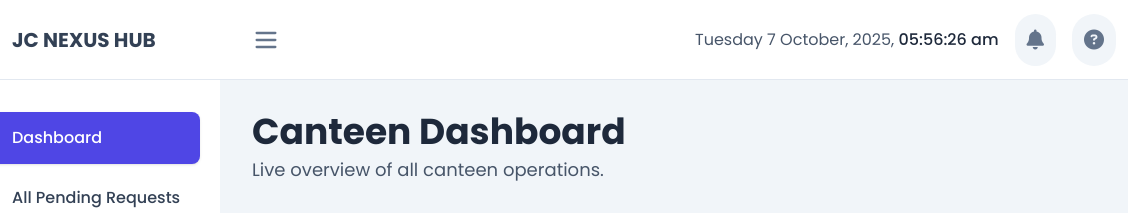
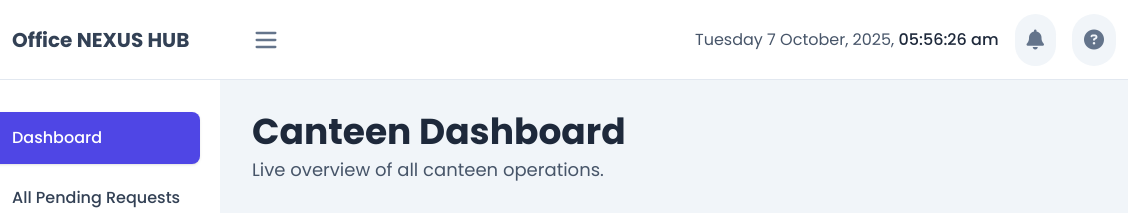
Before and after one commit to devrajnayak04/OFFICE-NEXUS-HUB-, a website: page canteen-dashboard.html in a window 1280 px wide. Shown: the top 213 px of the page, 68-1196 px from the left. Drawn offline with nearby package versions, Linux system fonts and the light colour scheme; no server answers.

Commit message:
Update canteen-dashboard.html

```diff
--- a/canteen-dashboard.html
+++ b/canteen-dashboard.html
@@ -60,8 +60,8 @@
             class="bg-white text-slate-700 flex flex-col transition-all duration-300 ease-in-out shadow-lg print:hidden">
 
             <div class="flex items-center h-20 px-6 border-b border-slate-200 logo-container transition-all duration-300">
-                <img src="/logo.png" alt="JC NEXUS Hub Logo" class="h-10 w-auto flex-shrink-0 rounded-full">
-                <span class="ml-4 text-xl font-bold logo-text whitespace-nowrap">JC NEXUS HUB</span>
+                <img src="/logo.png" alt="Office NEXUS Hub Logo" class="h-10 w-auto flex-shrink-0 rounded-full">
+                <span class="ml-4 text-xl font-bold logo-text whitespace-nowrap">Office NEXUS HUB</span>
             </div>
 
             <nav class="flex-1 px-5 py-8 space-y-2 overflow-y-auto">
@@ -533,8 +533,8 @@
             <div @click.away="closeBillingModal()" class="bg-white rounded-lg shadow-xl w-full max-w-lg mx-4" x-show="isBillingModalOpen" x-transition.scale>
                 <div id="bill-modal" class="p-8">
                     <div class="text-center mb-6">
-                        <img src="/logo.png" alt="JC NEXUS Hub Logo" class="h-16 w-auto mx-auto">
-                        <h2 class="text-2xl font-bold mt-2">JC NEXUS HUB - Canteen</h2>
+                        <img src="/logo.png" alt="Office NEXUS Hub Logo" class="h-16 w-auto mx-auto">
+                        <h2 class="text-2xl font-bold mt-2">Office NEXUS HUB - Canteen</h2>
                         <p class="text-sm text-slate-500">Tax Invoice</p>
                     </div>
                     <div x-show="orderToBill">
```
